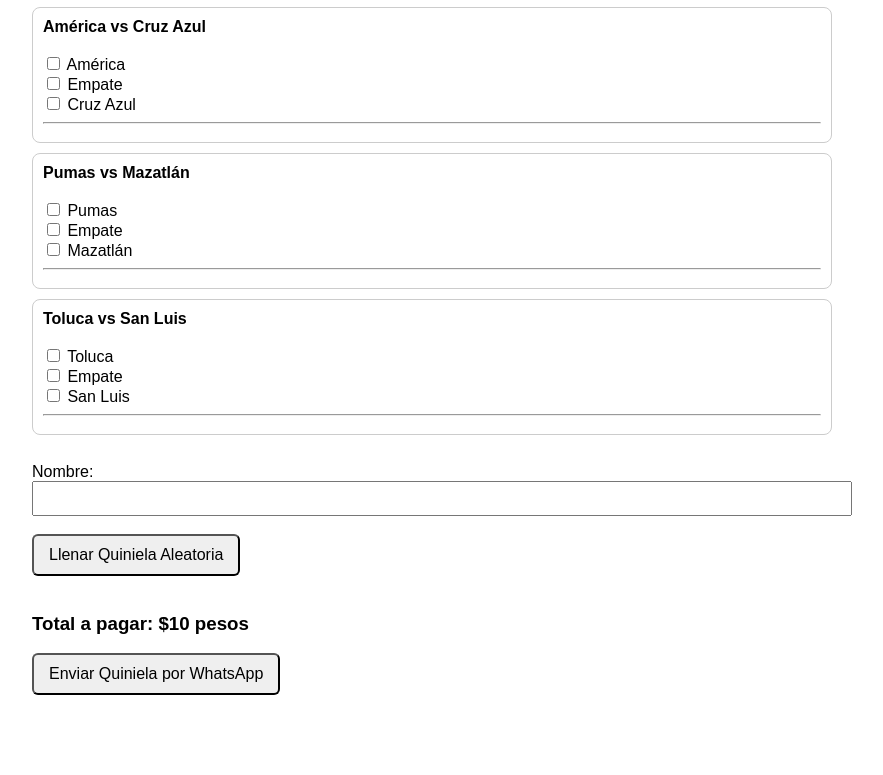
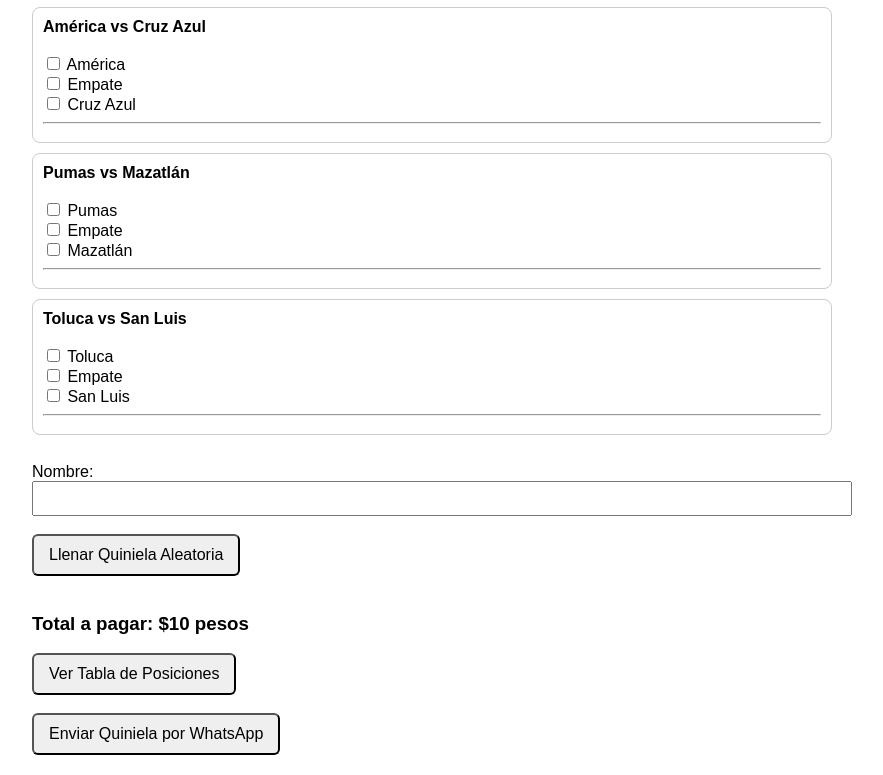
Before and after one commit to custom9097-cyber/quinela, a plain HTML site: page index.html in a window 1280 px wide. Shown: the part 957-1732 px from the top of the page, without its empty margins (208-1091 px from the left). Before the commit the page ends 1672 px from the top, so only its background shows below. Drawn offline with Linux system fonts and the light colour scheme.

Commit message:
Update index.html

```diff
--- a/index.html
+++ b/index.html
@@ -25,6 +25,8 @@
 <button onclick="aleatorio()">Llenar Quiniela Aleatoria</button>
 <br><br>
 <h3>Total a pagar: $<span id="total">10</span> pesos</h3>
+<button onclick="tablaPosiciones()">Ver Tabla de Posiciones</button>
+<br><br>
 <button onclick="enviarQuiniela()">Enviar Quiniela por WhatsApp</button>
 
 <script src="app.js"></script>
```
